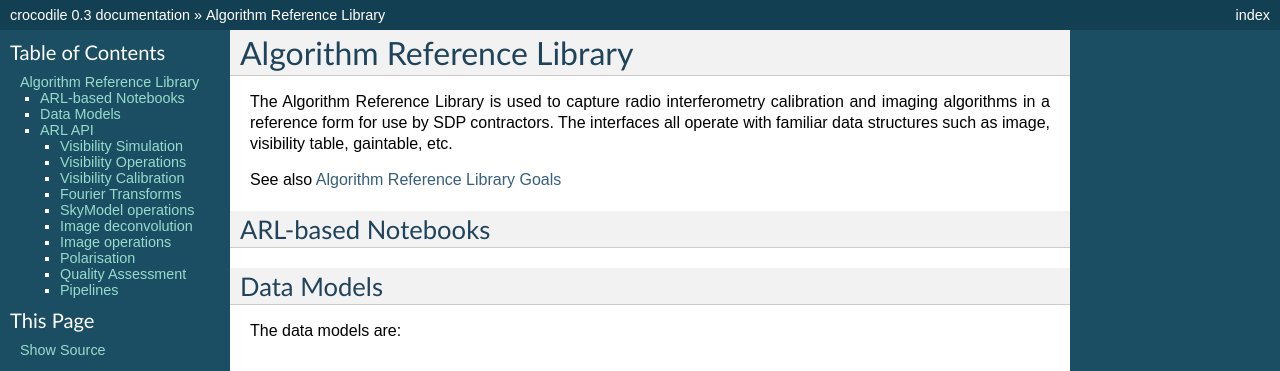
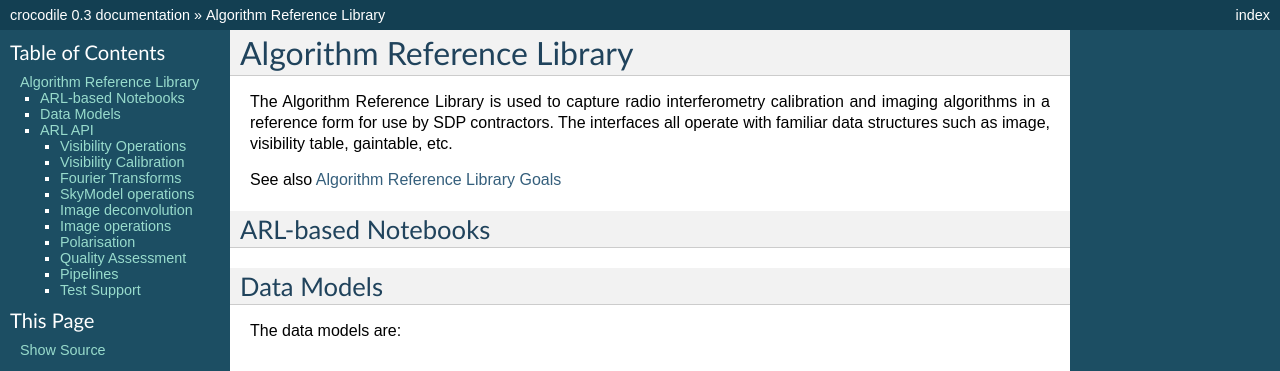
Before and after one commit to ska-telescope/ska-sdp-func-python, a Sphinx documentation site: the page built from docs/arllib.rst, in a window 1280 px wide and 1400 px high. Shown: the top 371 px of the window. Built offline with Sphinx 7.4.7, drawn with Linux system fonts in a browser that asks for light colours; pages that are not in the unit, such as notebooks, are missing from menus; some of the changed text lies outside the part shown.

Commit message:
ARLLIB rst
Change visibility simulation to test support

```diff
--- a/docs/arllib.rst
+++ b/docs/arllib.rst
@@ -50,12 +50,6 @@ All components possess an API which is always of the form::
       def processing_function(idatastruct1, idatastruct2, ..., processingparameters):
          return odatastruct1, odatastruct2,... other
 
-
-Visibility Simulation
-+++++++++++++++++++++
-
-.. automodule:: arl.visibility_simulation
-   :members:
 
 Visibility Operations
 +++++++++++++++++++++
@@ -110,3 +104,9 @@ Pipelines
 
 .. automodule:: arl.pipelines
    :members:
+
+Test Support
+++++++++++++
+
+.. automodule:: arl.test_support
+   :members:
```
